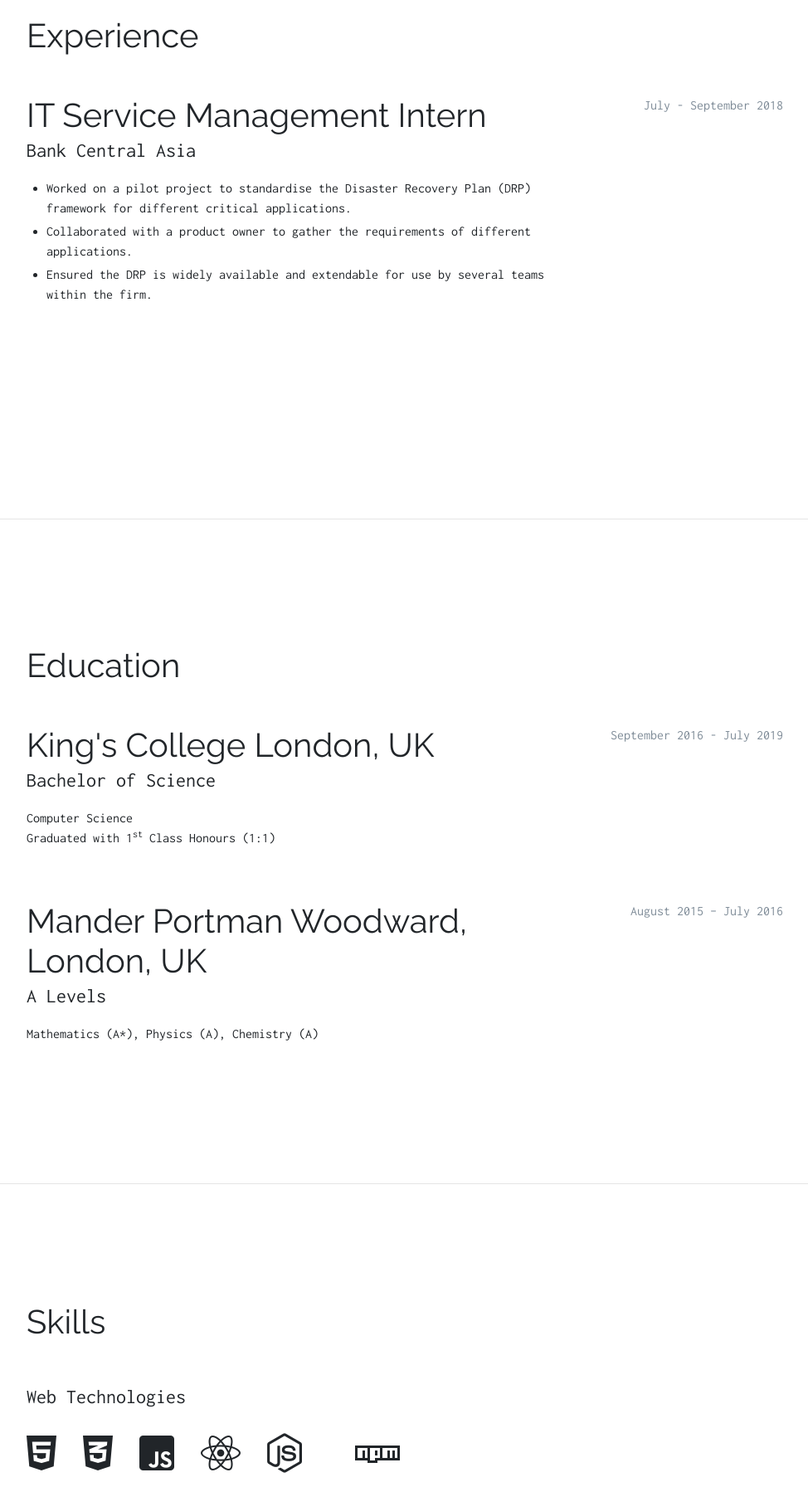
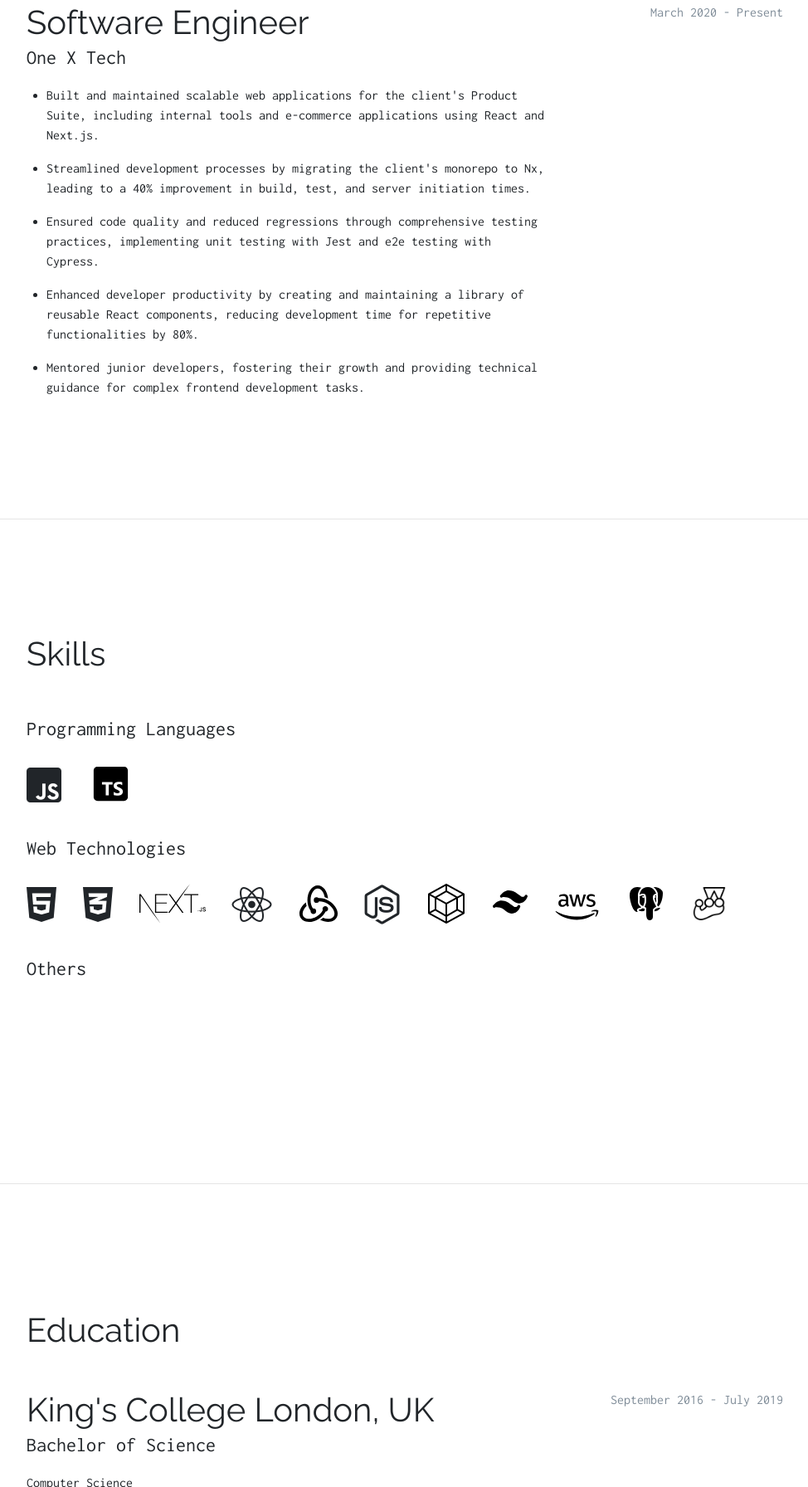
Before and after one commit to leeFernando/leefernando.github.io, a plain HTML site: page index.html in a window 1280 px wide. Shown: the part 1008-2800 px from the top of the page at 83% size, without its empty margins (288-1262 px from the left). Drawn offline with Linux system fonts and the light colour scheme; some icons are missing.

Commit message:
update skills and experience content

```diff
--- a/index.html
+++ b/index.html
@@ -46,10 +46,10 @@
           <a class="nav-link js-scroll-trigger" href="#experience">Experience</a>
         </li>
         <li class="nav-item">
-          <a class="nav-link js-scroll-trigger" href="#education">Education</a>
+          <a class="nav-link js-scroll-trigger" href="#skills">Skills</a>
         </li>
         <li class="nav-item">
-          <a class="nav-link js-scroll-trigger" href="#skills">Skills</a>
+          <a class="nav-link js-scroll-trigger" href="#education">Education</a>
         </li>
         <li class="nav-item">
           <a class="nav-link js-scroll-trigger" href="#interests">Interests</a>
@@ -90,8 +90,7 @@
         <!-- Headings -->
         <h1 class="mb-0">Hey, I'm Fernando Lee</h1>
         <div class="mb-5">
-          88 Jendral Sudirman Street · Indonesia 36138 · (62) 821-7722-5882 /
-          (65) 91980740 ·
+          Singapore · (65) 88817399 ·
           <a href="mailto:name@email.com">hi.fernando.lee@gmail.com</a>
         </div>
 
@@ -160,27 +159,92 @@
         <h2 class="mb-5">Experience</h2>
         <div class="resume-item d-flex flex-column flex-md-row justify-content-between mb-5">
           <div class="resume-content">
-            <h3 class="mb-0">IT Service Management Intern</h3>
-            <div class="subheading mb-3">Bank Central Asia</div>
+            <h3 class="mb-0">Software Engineer</h3>
+            <div class="subheading mb-3">One X Tech</div>
             <ul class="pl-4">
-              <li>
-                Worked on a pilot project to standardise the Disaster Recovery
-                Plan (DRP) framework for different critical applications.
+              <li class="mb-3">
+                Built and maintained scalable web applications for the client's Product Suite, including internal tools and e-commerce applications using React and Next.js.
               </li>
-              <li>
-                Collaborated with a product owner to gather the requirements
-                of different applications.
+              <li class="mb-3">
+                Streamlined development processes by migrating the client's monorepo to Nx, leading to a 40% improvement in build, test, and server initiation times.
               </li>
-              <li>
-                Ensured the DRP is widely available and extendable for use by
-                several teams within the firm.
+              <li class="mb-3">
+                Ensured code quality and reduced regressions through comprehensive testing practices, implementing unit testing with Jest and e2e testing with Cypress.
+              </li>
+              <li class="mb-3">
+                Enhanced developer productivity by creating and maintaining a library of reusable React components, reducing development time for repetitive functionalities by 80%.
+              </li>
+              <li class="mb-3">
+                Mentored junior developers, fostering their growth and providing technical guidance for complex frontend development tasks.
               </li>
             </ul>
           </div>
           <div class="resume-date text-md-right">
-            <span class="text-primary">July - September 2018</span>
+            <span class="text-primary">March 2020 - Present</span>
           </div>
         </div>
+      </div>
+    </section>
+    <hr class="m-0" />
+    <!-- Skills -->
+    <section class="resume-section p-3 p-lg-5 d-flex align-items-center" id="skills">
+      <div id="skillsSection" class="w-100">
+        <h2 class="mb-5">Skills</h2>
+
+        <div class="subheading mb-3">Programming Languages</div>
+        <ul class="list-inline dev-icons">
+          <li class="list-inline-item" data-toggle="tooltip" data-placement="top" title="JavaScript">
+            <i class="fab fa-js-square yellow"></i>
+          </li>
+          <li class="list-inline-item" data-toggle="tooltip" data-placement="top" title="TypeScript">
+            <img id="tsIcon" class="mb-3" src="svg/typescript.svg" alt="TypeScript" height="55px" />
+          </li>
+        </ul>
+        <div class="subheading mb-3">Web Technologies</div>
+        <ul class="list-inline dev-icons">
+          <li class="list-inline-item" data-toggle="tooltip" data-placement="top" title="HTML">
+            <i class="fab fa-html5 orange"></i>
+          </li>
+          <li class="list-inline-item" data-toggle="tooltip" data-placement="top" title="CSS">
+            <i class="fab fa-css3-alt blue"></i>
+          </li>
+          <li class="list-inline-item" data-toggle="tooltip" data-placement="top" title="Next.js">
+            <img class="mb-3" src="svg/nextjs.svg" alt="Next.js" height="48px" />
+          </li>
+          <li class="list-inline-item" data-toggle="tooltip" data-placement="top" title="React">
+            <i class="fab fa-react react"></i>
+          </li>
+          <li class="list-inline-item" data-toggle="tooltip" data-placement="top" title="Redux">
+            <img id="reduxIcon" class="mb-3" src="svg/redux.svg" alt="Redux" height="48px" />
+          </li>
+          <li class="list-inline-item" data-toggle="tooltip" data-placement="top" title="Node.js">
+            <i class="fab fa-node-js green"></i>
+          </li>
+          <li class="list-inline-item" data-toggle="tooltip" data-placement="top" title="Webpack">
+            <img id="webpackIcon" class="mb-3" src="img/webpack.png" alt="Webpack" height="48px" />
+          </li>
+          <li class="list-inline-item" data-toggle="tooltip" data-placement="top" title="Tailwind">
+            <div id="tailwindIcon"></div>
+          </li>
+          <li class="list-inline-item" data-toggle="tooltip" data-placement="top" title="Amazon Web Services">
+            <img id="awsIcon" class="mb-3" src="svg/aws.svg" alt="Amazon Web Services" height="55px" />
+          </li>
+          <li class="list-inline-item" data-toggle="tooltip" data-placement="top" title="PostgreSQL">
+            <img id="pgIcon" class="mb-3" src="svg/postgresql.svg" alt="PostgreSQL" height="48px" />
+          </li>
+          <li class="list-inline-item" data-toggle="tooltip" data-placement="top" title="Jest">
+            <img id="jestIcon" class="mb-3" src="img/jest.png" alt="Jest" height="40px" />
+          </li>
+        </ul>
+        <div class="subheading mb-3">Others</div>
+        <ul class="list-inline dev-icons">
+          <li class="list-inline-item" data-toggle="tooltip" data-placement="top" title="Git">
+            <i class="cib-git orange"></i>
+          </li>
+          <li class="list-inline-item" data-toggle="tooltip" data-placement="top" title="Postman">
+            <i class="cib-postman orange"></i>
+          </li>
+        </ul>
       </div>
     </section>
     <hr class="m-0" />
@@ -211,65 +275,6 @@
             <span class="text-primary">August 2015 – July 2016</span>
           </div>
         </div>
-      </div>
-    </section>
-    <hr class="m-0" />
-    <!-- Skills -->
-    <section class="resume-section p-3 p-lg-5 d-flex align-items-center" id="skills">
-      <div class="w-100">
-        <h2 class="mb-5">Skills</h2>
-
-        <div class="subheading mb-3">Web Technologies</div>
-        <ul class="list-inline dev-icons">
-          <li class="list-inline-item">
-            <i class="fab fa-html5 orange"></i>
-          </li>
-          <li class="list-inline-item">
-            <i class="fab fa-css3-alt blue"></i>
-          </li>
-          <li class="list-inline-item">
-            <i class="fab fa-js-square yellow"></i>
-          </li>
-          <li class="list-inline-item">
-            <i class="fab fa-react react"></i>
-          </li>
-          <li class="list-inline-item">
-            <i class="fab fa-node-js green"></i>
-          </li>
-          <li class="list-inline-item">
-            <i class="cib-jquery blue"></i>
-          </li>
-          <li class="list-inline-item">
-            <i class="fab fa-npm red"></i>
-          </li>
-          <li class="list-inline-item">
-            <i class="cib-django green"></i>
-          </li>
-          <li class="list-inline-item">
-            <i class="cib-mongodb green"></i>
-          </li>
-        </ul>
-        <div class="subheading mb-3">Dev Tools</div>
-        <ul class="list-inline dev-icons">
-          <li class="list-inline-item">
-            <i class="cib-visual-studio-code blue"></i>
-          </li>
-          <li class="list-inline-item">
-            <i class="cib-git orange"></i>
-          </li>
-          <li class="list-inline-item">
-            <i class="cib-postman orange"></i>
-          </li>
-        </ul>
-        <div class="subheading mb-3">Others</div>
-        <ul class="list-inline dev-icons">
-          <li class="list-inline-item">
-            <i class="cib-heroku purple"></i>
-          </li>
-          <li class="list-inline-item">
-            <i class="cib-netlify netlify"></i>
-          </li>
-        </ul>
       </div>
     </section>
     <hr class="m-0" />
@@ -320,19 +325,7 @@
         </ul>
       </div>
     </section>
-    <hr class="m-0" />
   </div>
-
-  <footer class="footer w-100 pt-1 pb-3 px-3 px-lg-5" role="contentinfo">
-    <p class="mb-1">
-      &copy; Copyright 2013-2019 Blackrock Digital LLC &amp; MyPortfolio. All
-      Rights Reserved
-      <span class="credits">
-        Designed by
-        <a href="https://bootstrapmade.com/">BootstrapMade</a>
-      </span>
-    </p>
-  </footer>
 
   <!-- Vendor JS Files -->
   <script src="vendor/jquery/jquery.min.js"></script>
```
Also changed, not shown: css/index.min.css, img/jest.png (added), img/webpack.png (added), js/index.min.js, svg/aws.svg (added), svg/nextjs.svg (added), svg/postgresql.svg (added), svg/redux.svg (added), svg/typescript.svg (added).
